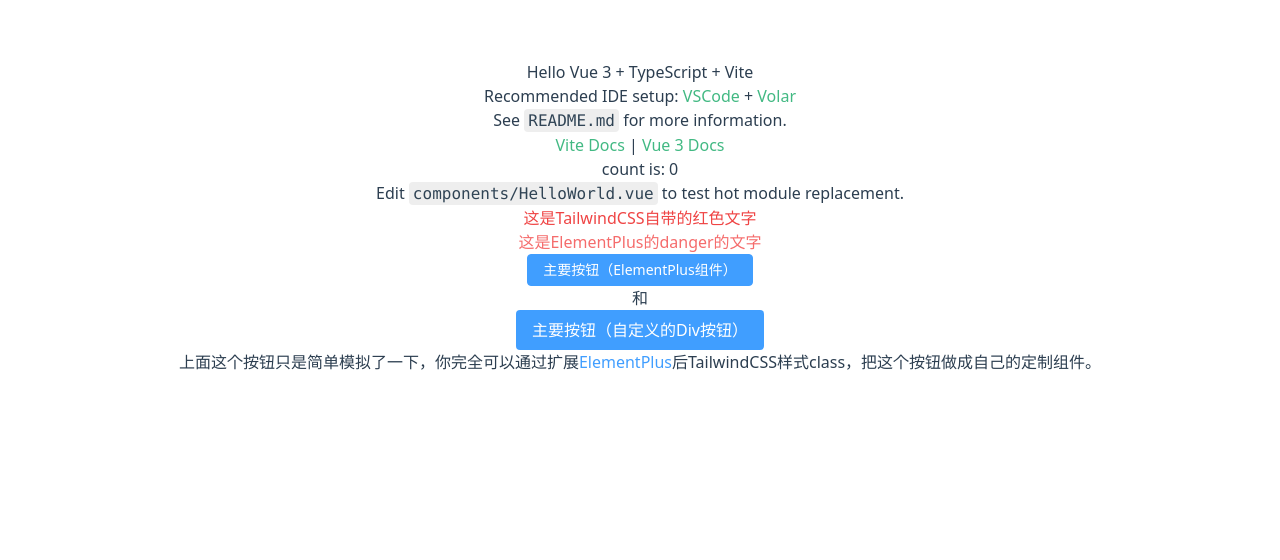
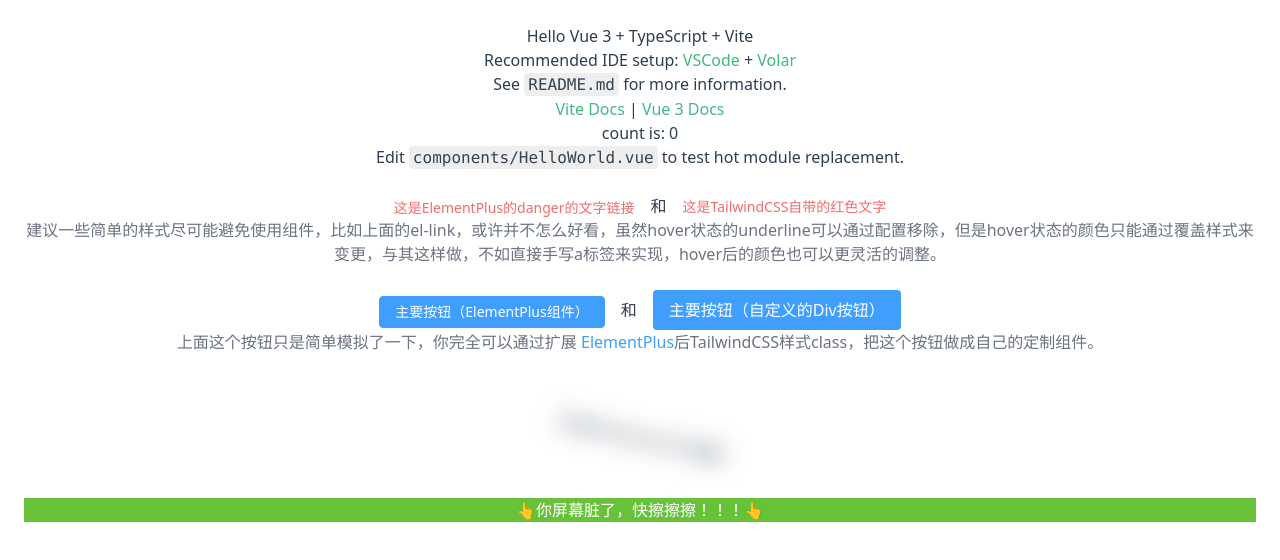
Before and after one commit to whidy/elementplus-tailwindcss-best-practice, a Vue app: page / in a window 1280 px wide. Shown: the top 560 px of the page. Built offline with nearby package versions, Linux system fonts and the light colour scheme.

Commit message:
tailwindcss扩展色彩

```diff
--- a/src/App.vue
+++ b/src/App.vue
@@ -6,20 +6,42 @@
 
 <template>
   <HelloWorld msg="Hello Vue 3 + TypeScript + Vite" />
-  <p class="text-red-500">这是TailwindCSS自带的红色文字</p>
-  <p class=" text-el-danger">这是ElementPlus的danger的文字</p>
+  <br />
+
+  <el-link type="danger">这是ElementPlus的danger的文字链接</el-link>
+  <span class="px-4">和</span>
+  <a href="#">
+    <span class="text-el-danger text-sm font-medium hover:text-red-500">这是TailwindCSS自带的红色文字</span>
+  </a>
+  <p
+    class="text-gray-500"
+  >建议一些简单的样式尽可能避免使用组件，比如上面的el-link，或许并不怎么好看，虽然hover状态的underline可以通过配置移除，但是hover状态的颜色只能通过覆盖样式来变更，与其这样做，不如直接手写a标签来实现，hover后的颜色也可以更灵活的调整。</p>
+  <br />
+
   <el-button type="primary">主要按钮（ElementPlus组件）</el-button>
-  <p>和</p>
-  <div class="cursor-pointer bg-el-primary px-4 py-2 inline-block text-center text-white rounded hover:bg-el-primary-light-300 active:bg-el-primary">主要按钮（自定义的Div按钮）</div>
-  <p>上面这个按钮只是简单模拟了一下，你完全可以通过扩展<span class="text-el-primary">ElementPlus</span>后TailwindCSS样式class，把这个按钮做成自己的定制组件。</p>
+  <span class="px-4">和</span>
+  <div
+    class="cursor-pointer bg-el-primary px-4 py-2 inline-block text-center text-white rounded hover:bg-el-primary-light-300 active:bg-el-primary"
+  >主要按钮（自定义的Div按钮）</div>
+  <p class="text-gray-500">
+    上面这个按钮只是简单模拟了一下，你完全可以通过扩展
+    <span class="text-el-primary">ElementPlus</span>后TailwindCSS样式class，把这个按钮做成自己的定制组件。
+  </p>
+  <br />
+  <br />
+  <br />
+  <p class="rotate-12 blur-md">巧妙的TailwindCSS变量</p>
+    <br />
+  <br />
+  <p class="bg-el-success text-white">👆你屏幕脏了，快擦擦擦！！！👆</p>
 </template>
 
 <style>
 #app {
+  padding: 24px;
   -webkit-font-smoothing: antialiased;
   -moz-osx-font-smoothing: grayscale;
   text-align: center;
   color: #2c3e50;
-  margin-top: 60px;
 }
 </style>
--- a/src/main.ts
+++ b/src/main.ts
@@ -1,6 +1,4 @@
 import { createApp } from 'vue'
 import App from './App.vue'
-// 需要手动引入ElementPlus的样式声明
-import 'element-plus/theme-chalk/el-var.css'
 
 createApp(App).mount('#app')
--- a/tailwind.config.js
+++ b/tailwind.config.js
@@ -3,8 +3,5 @@
     require("./src/assets/styles/element.ts")
   ],
   content: ["./index.html", "./src/**/*.{vue,js,ts,jsx,tsx}"],
-  theme: {
-    extend: {},
-  },
   plugins: [],
 }
```
Also changed, not shown: src/assets/styles/element.ts (+5 -5 lines), public/demo.png (added), 1 other file (tests, documents, lock files or other folders).
